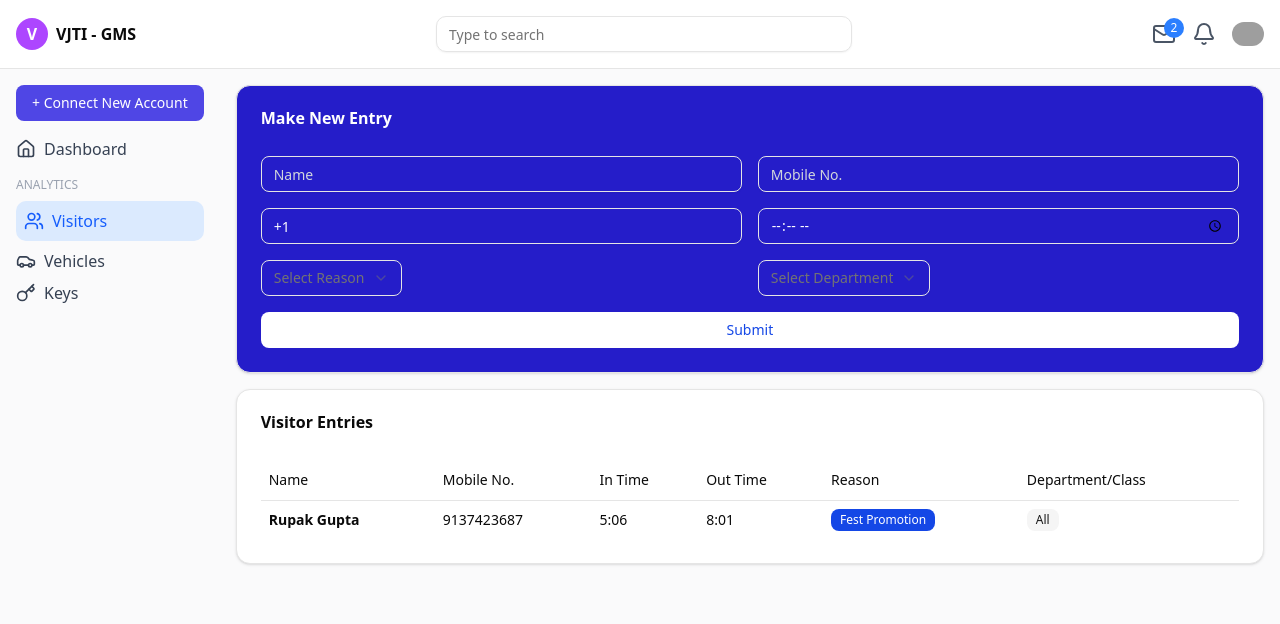
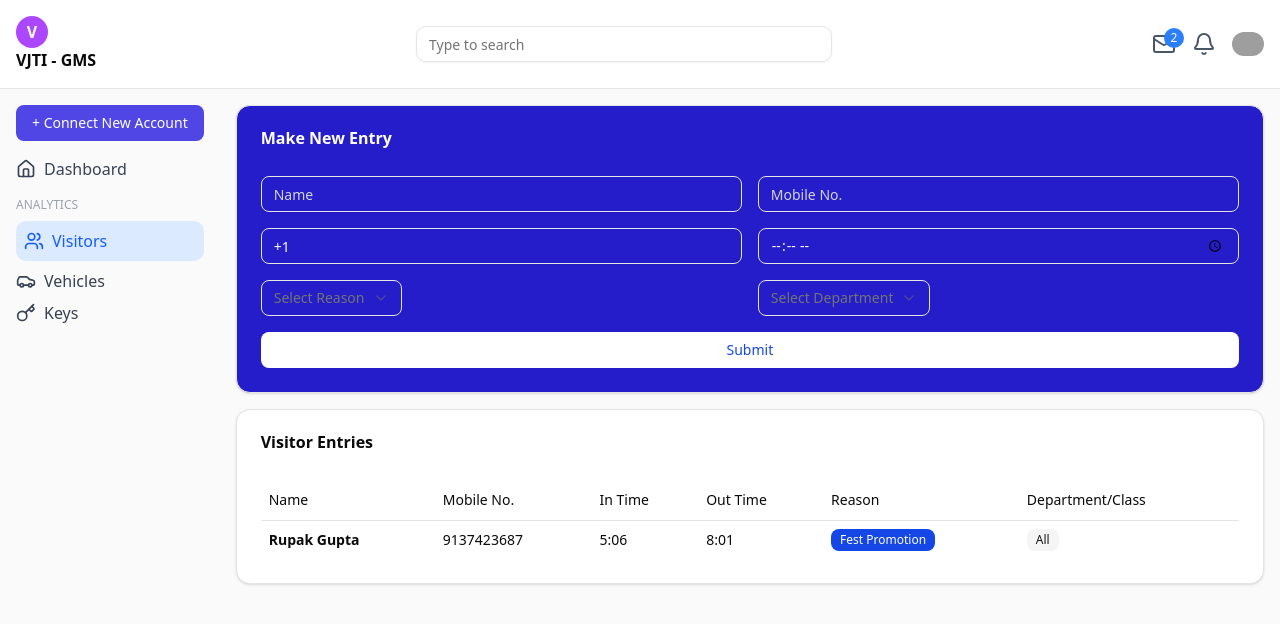
Before and after one commit to Tanish2207/vjti-gms, a Next.js app: page /dashboard in a window 1280 px wide. Shown: the top 624 px of the page. Built offline with nearby package versions, Linux system fonts and the light colour scheme; grey boxes are pictures that could not be loaded.

Commit message:
Added redirect to landing page

```diff
--- a/components/Navbar.tsx
+++ b/components/Navbar.tsx
@@ -1,18 +1,21 @@
-'use client';
+"use client";
 
 import { Input } from "@/components/ui/input";
 import { Bell, Mail } from "lucide-react";
 import Image from "next/image";
+import Link from "next/link";
 
 export default function Navbar() {
   return (
     <nav className="flex items-center justify-between bg-white p-4 border-b">
       {/* Logo */}
       <div className="flex items-center space-x-2">
-        <div className="w-8 h-8 rounded-full bg-purple-500 flex items-center justify-center">
-          <span className="text-white font-bold">V</span>
-        </div>
-        <span className="font-semibold">VJTI - GMS</span>
+        <Link href="/">
+          <div className="w-8 h-8 rounded-full bg-purple-500 flex items-center justify-center">
+            <span className="text-white font-bold">V</span>
+          </div>
+          <span className="font-semibold">VJTI - GMS</span>
+        </Link>
       </div>
 
       {/* Search Bar */}
@@ -24,7 +27,9 @@ export default function Navbar() {
       <div className="flex items-center space-x-4">
         <div className="relative cursor-pointer">
           <Mail className="w-6 h-6 text-gray-600" />
-          <span className="absolute -top-1 -right-2 bg-blue-500 text-white text-xs w-5 h-5 flex items-center justify-center rounded-full">2</span>
+          <span className="absolute -top-1 -right-2 bg-blue-500 text-white text-xs w-5 h-5 flex items-center justify-center rounded-full">
+            2
+          </span>
         </div>
         <Bell className="w-6 h-6 text-gray-600 cursor-pointer" />
         <Image
```
